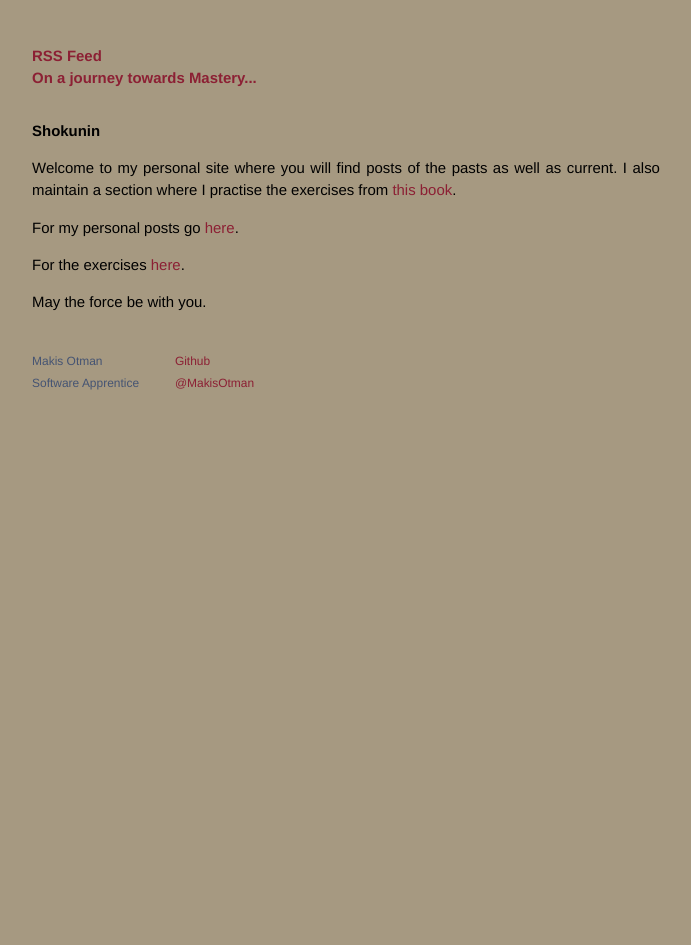
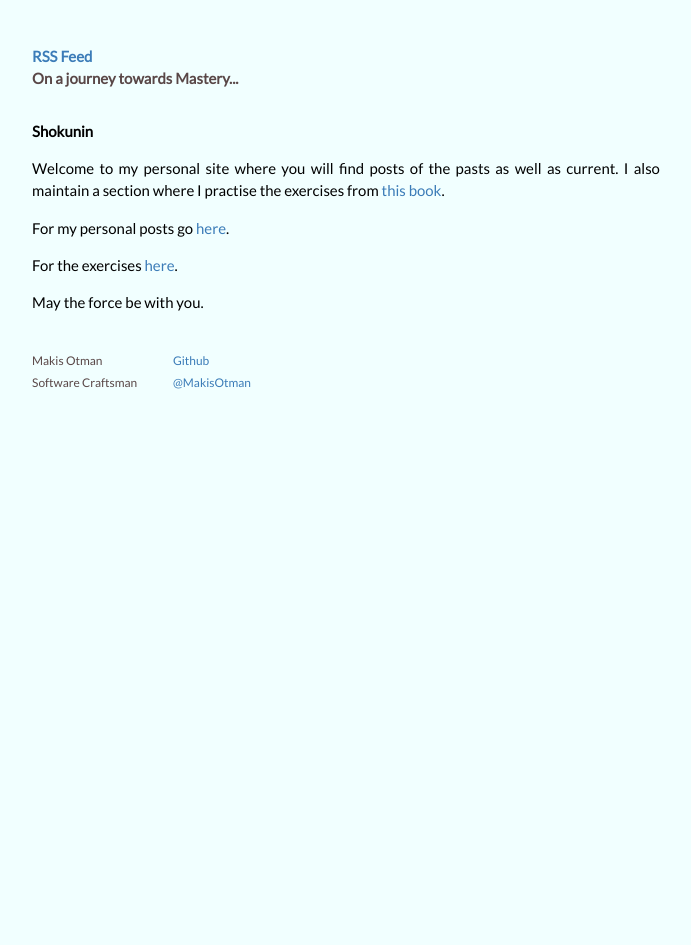
Before and after one commit to Maikon/personal_blog, a Jekyll site: the page built from index.md, in a window 1280 px wide. Shown: the whole page, without its empty margins (294-985 px from the left). Built offline with Jekyll 4.4.1, drawn with Linux system fonts in a browser that asks for light colours; Markdown is read by kramdown in place of the engine named in the settings.

Commit message:
Change design of the blog

```diff
--- a/_layouts/default.html
+++ b/_layouts/default.html
@@ -8,6 +8,7 @@
 
         <!-- syntax highlighting CSS -->
         <link rel="stylesheet" href="/css/syntax.css">
+        <link href='https://fonts.googleapis.com/css?family=Lato' rel='stylesheet' type='text/css'>
 
         <!-- Custom CSS -->
         <link rel="stylesheet" href="/css/main.css">
@@ -27,7 +28,7 @@
             <div class="contact">
               <p>
                 Makis Otman<br />
-                Software Apprentice<br />
+                Software Craftsman<br />
               </p>
             </div>
             <div class="contact">
--- a/css/main.css
+++ b/css/main.css
@@ -13,8 +13,8 @@
 html, body { height: 100%; }
 
 body {
-  background-color: #A69981;
-  font: 13.34px Helvetica, Arial, sans-serif;
+  background-color: #F1FFFF;
+  font: 13.34px 'Lato', Arial, sans-serif;
   font-size: small;
   text-align: center;
 }
@@ -26,10 +26,10 @@ h1 { margin-bottom: 1em; }
 p { margin: 1em 0; }
 
 a {
-  color: #8C2034;
+  color: #3B7CB8;
   text-decoration: none;
 }
-a:hover { color: #E0B43F; }
+a:hover { color: #50DFF3; }
 
 /*****************************************************************************/
 /*
@@ -46,7 +46,7 @@ a:hover { color: #E0B43F; }
 }
 
 .posts span {
-  color: #455473;
+  color: #594747;
   font-family: Monaco, "Courier New", monospace;
   font-size: 80%;
 }
@@ -76,11 +76,11 @@ a:hover { color: #E0B43F; }
 }
 
 .title a {
-  color: #8C2034;
+  color: #594747;
 }
 
 .title a:hover {
-  color: #E0B43F;
+  color: #50DFF3;
 }
 
 .header a.extra {
@@ -93,12 +93,12 @@ a:hover { color: #E0B43F; }
 }
 
 .meta {
-  color: #455473;
+  color: #594747;
 }
 
 .footer {
   font-size: 80%;
-  color: #455473;
+  color: #594747;
   margin-top: 2em;
   overflow: hidden;
 }
@@ -109,11 +109,11 @@ a:hover { color: #E0B43F; }
 }
 
 .footer .contact a {
-  color: #8C2034;
+  color: #3B7CB8;
 }
 
 .footer .contact a:hover {
-  color: #F6C545;
+  color: #50DFF3;
 }
 
 .footer .rss {
@@ -135,7 +135,7 @@ a:hover { color: #E0B43F; }
 /* standard */
 .post pre {
   border: 1px solid #ddd;
-  background-color: #C2C2D7;
+  background-color: #E0EDED;
   padding: 0 .4em;
 }
 
@@ -145,7 +145,7 @@ a:hover { color: #E0B43F; }
 
 .post code {
   border: 1px solid #ddd;
-  background-color: #C2C2D7;
+  background-color: #E0EDED;
   padding: 0 .2em;
 }
 
```
